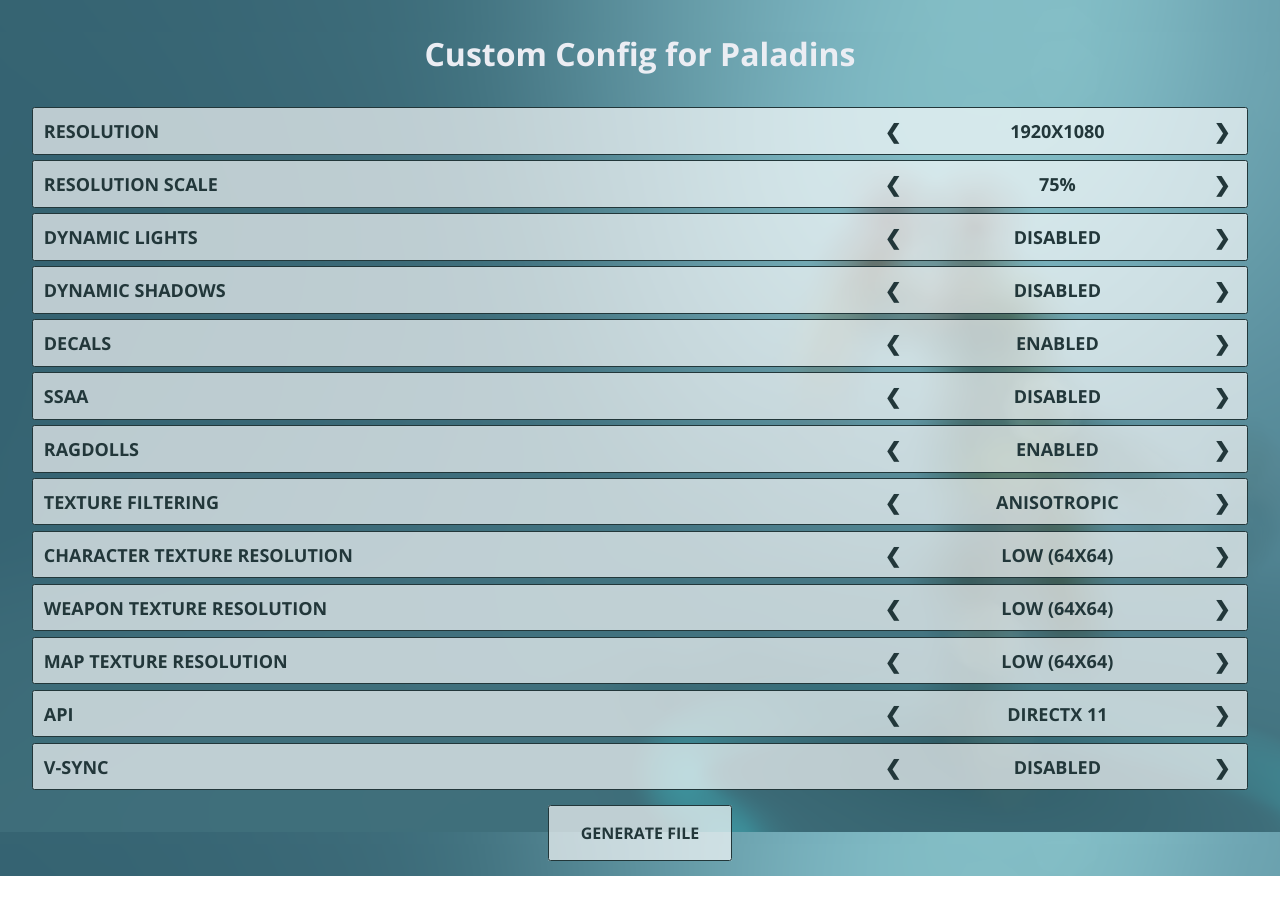
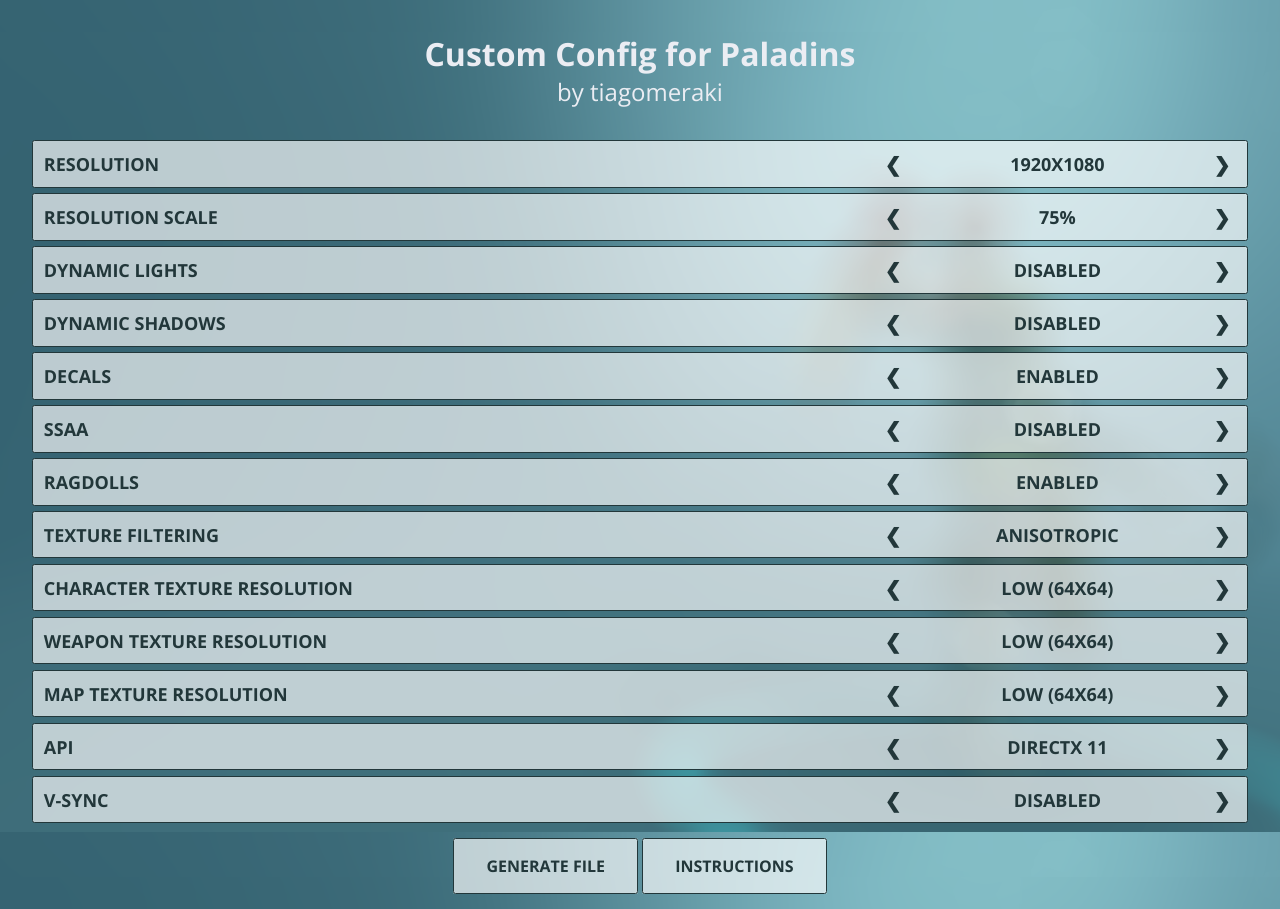
Before and after one commit to TiagoMarinho/Custom-Config-for-Paladins, a plain HTML site: page index.html in a window 1280 px wide. Before the commit the page ends 876 px from the top, so only its background shows below. Drawn offline with nearby package versions, Linux system fonts and the light colour scheme.

Commit message:
Update index.html

```diff
--- a/index.html
+++ b/index.html
@@ -6,6 +6,7 @@
 	<link rel="icon" href="img/favicon.png" type="image/x-icon" />
 	<link href="https://fonts.googleapis.com/css?family=Open+Sans:400,700&display=swap" rel="stylesheet">
 	<link rel="stylesheet" type="text/css" href="css/styles.css">
+	<script src="js/instructions.js"></script>
 	<script src="js/chaossystemsettingstring.js"></script>
 	<script src="js/operation.js"></script>
 	<script src="js/option.js"></script>
@@ -16,14 +17,14 @@
 	<script src="js/optionsdictionary.js"></script>
 	<script src="js/optionsdictionarytooptionsarray.js"></script>
 	<script src="js/uimanager.js"></script>
-	<script src="js/generateconfig.js"></script>
 </head>
 <body>
 	<h1 id="maintitle">Custom Config for Paladins</h1>
+	<h2>by tiagomeraki</h2>
 	<div id="options">
 	</div>
 	<div id="submit">
-		<a id="submitter" href="">Generate file</a>
+		<a id="submitter" href="">Generate file</a> <a onclick="alert(instructions)">Instructions</a>
 	</div>
 	<script>
 		let customSettings = optionsDictionaryToOptionsArray(optionsDictionary)
```
